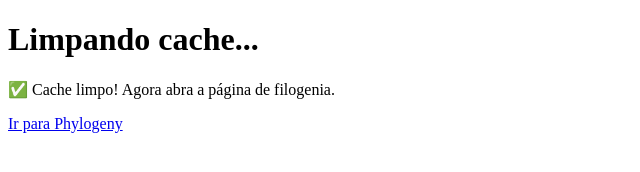
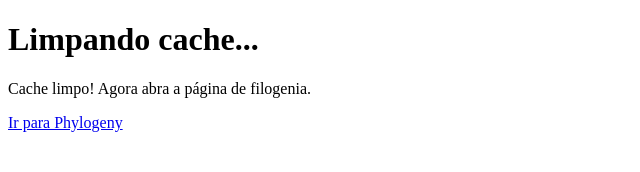
Before and after one commit to madsondeluna/eif4e-atlas, a plain HTML site: page CLEAR_CACHE.html in a window 1280 px wide. Shown: the whole page, without its empty margins (0-640 px from the left). Drawn offline with Linux system fonts and the light colour scheme.

Commit message:
fix: Remove emoji from cache clear message for consistency

```diff
--- a/CLEAR_CACHE.html
+++ b/CLEAR_CACHE.html
@@ -10,7 +10,7 @@
     <script>
         // Limpa o cache de taxonomia
         localStorage.removeItem('eif4e_taxonomy_data');
-        document.body.innerHTML += '<p>✅ Cache limpo! Agora abra a página de filogenia.</p>';
+        document.body.innerHTML += '<p>Cache limpo! Agora abra a página de filogenia.</p>';
         document.body.innerHTML += '<p><a href="phylogeny.html">Ir para Phylogeny</a></p>';
     </script>
 </body>
```
Also changed, not shown: 1 other file.
